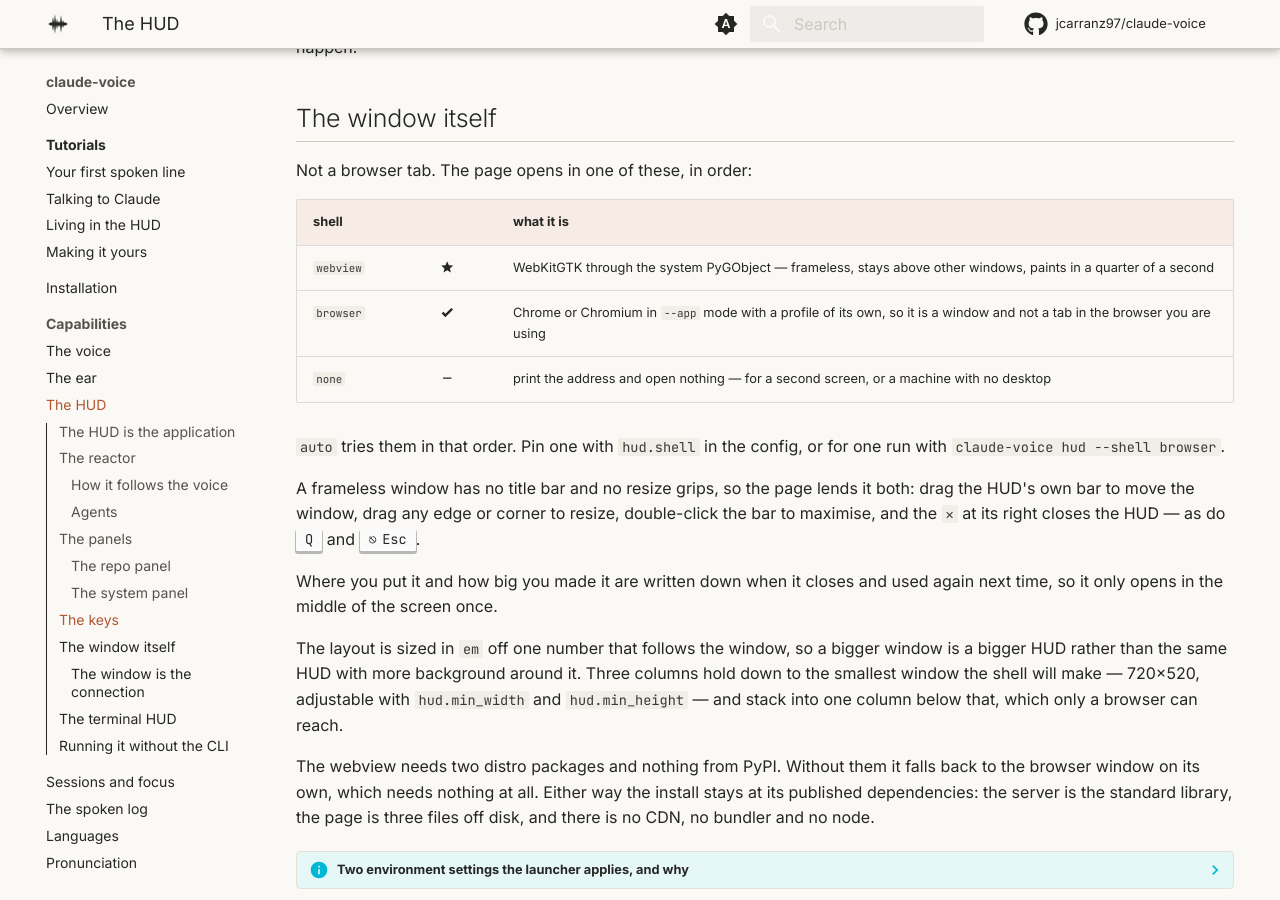
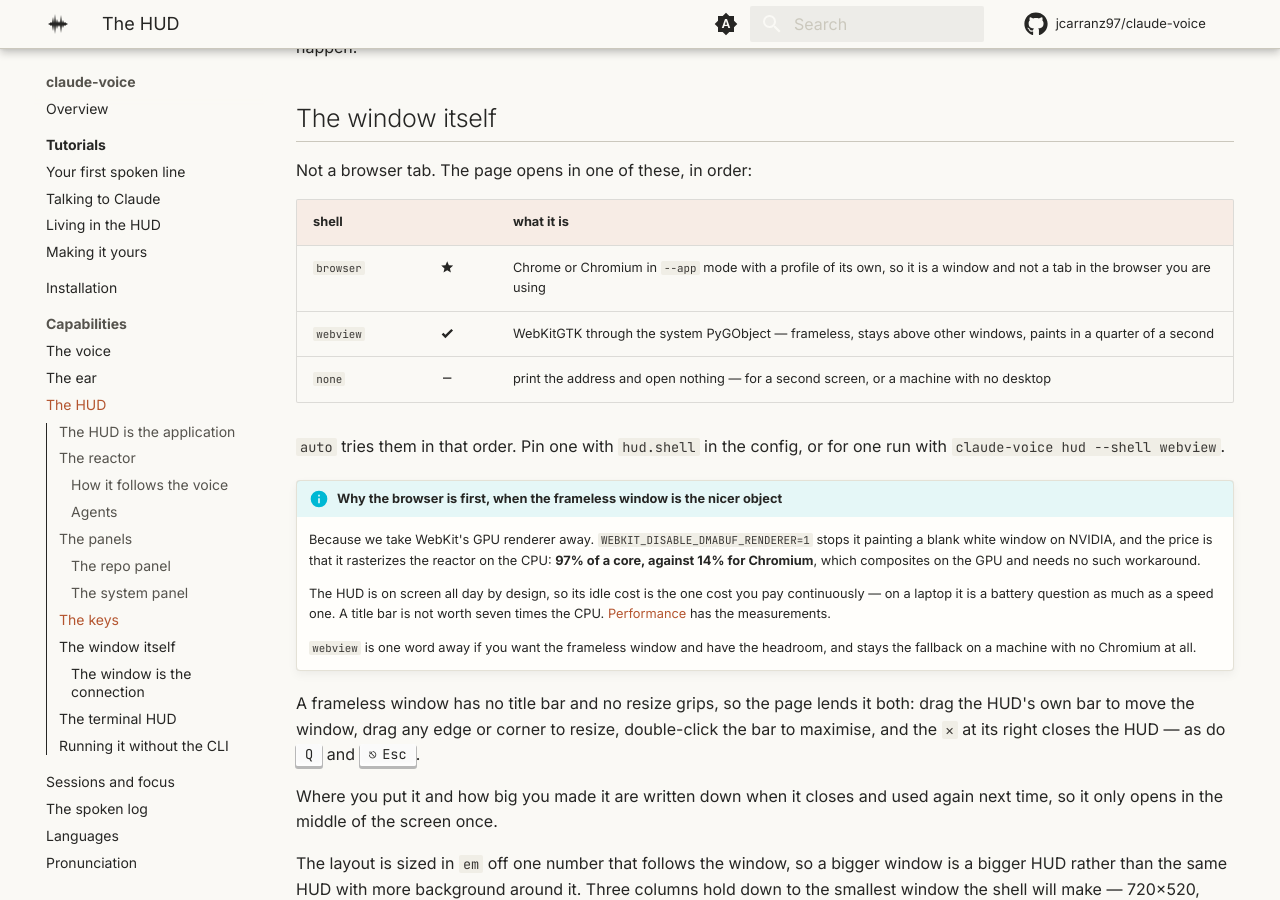
Before and after one commit to jcarranz97/claude-voice, an MkDocs documentation site: the page built from docs/hud.md, in a window 1280 px wide and 900 px high, scrolled down 5412 px. Built offline with MkDocs 1.6.1 and Material for MkDocs 9.7.7, drawn with Linux system fonts in a browser that asks for light colours; comment, search, counter and statistics services are not loaded.

Commit message:
Open the HUD in the browser first (#37)
The frameless window is the nicer object and it is not worth what it
costs. We hand WebKit WEBKIT_DISABLE_DMABUF_RENDERER=1 to stop it
painting a blank white window on NVIDIA, which takes its GPU renderer
away and leaves it rasterizing the reactor on the CPU. Measured on a
32-core machine at a load average under 4: 97% of a core, against 14%
across all twelve of Chromium's processes, 5.6% of which is a GPU process
doing exactly the work WebKit was doing by hand. The memory difference is
60 MB the other way.

The HUD is on screen all day by design -- it IS the application -- so its
idle cost is the one cost every user pays continuously whether or not
they are working. On a laptop that is a battery bug as much as a slow
one. A title bar does not buy seven times the CPU.

So `auto` now tries browser, then webview, then none. `hud.shell` still
defaults to `auto` rather than to `browser` outright, because webview is
then the graceful fallback on a machine with no Chromium at all, and
anyone who wants the frameless window is one word away from it.

The animation loop is the other half of this and is not touched here. It
redraws a 180-point path at 60 fps whether or not anything is moving,
which is wrong on any renderer; fixing that would make the frameless
window cheap again and let this default be reconsidered.

```diff
--- a/docs/hud.md
+++ b/docs/hud.md
@@ -147,11 +147,19 @@ Not a browser tab. The page opens in one of these, in order:
 
 | shell | | what it is |
 |---|:---:|---|
-| `webview` | :material-star: | WebKitGTK through the system PyGObject — frameless, stays above other windows, paints in a quarter of a second |
-| `browser` | :material-check-bold: | Chrome or Chromium in `--app` mode with a profile of its own, so it is a window and not a tab in the browser you are using |
+| `browser` | :material-star: | Chrome or Chromium in `--app` mode with a profile of its own, so it is a window and not a tab in the browser you are using |
+| `webview` | :material-check-bold: | WebKitGTK through the system PyGObject — frameless, stays above other windows, paints in a quarter of a second |
 | `none` | :material-minus: | print the address and open nothing — for a second screen, or a machine with no desktop |
 
-`auto` tries them in that order. Pin one with `hud.shell` in the config, or for one run with `claude-voice hud --shell browser`.
+`auto` tries them in that order. Pin one with `hud.shell` in the config, or for one run with `claude-voice hud --shell webview`.
+
+!!! info "Why the browser is first, when the frameless window is the nicer object"
+
+    Because we take WebKit's GPU renderer away. `WEBKIT_DISABLE_DMABUF_RENDERER=1` stops it painting a blank white window on NVIDIA, and the price is that it rasterizes the reactor on the CPU: **97% of a core, against 14% for Chromium**, which composites on the GPU and needs no such workaround.
+
+    The HUD is on screen all day by design, so its idle cost is the one cost you pay continuously — on a laptop it is a battery question as much as a speed one. A title bar is not worth seven times the CPU. [Performance](performance.md#the-window-browser-against-webview) has the measurements.
+
+    `webview` is one word away if you want the frameless window and have the headroom, and stays the fallback on a machine with no Chromium at all.
 
 A frameless window has no title bar and no resize grips, so the page lends it both: drag the HUD's own bar to move the window, drag any edge or corner to resize, double-click the bar to maximise, and the `✕` at its right closes the HUD — as do ++q++ and ++escape++.
 
```
Also changed, not shown: README.md (+2 -2 lines), docs/performance.md (+4 -4 lines), docs/reference/settings.md (+6 -2 lines), 2 other files.
